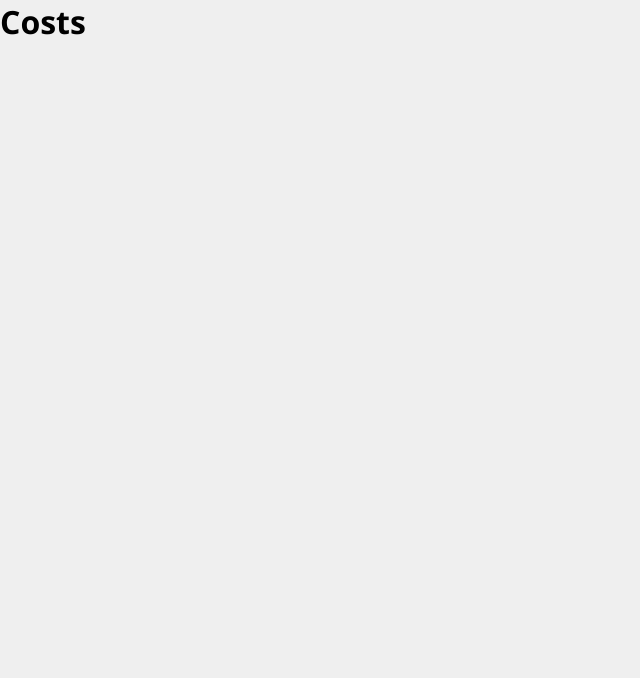
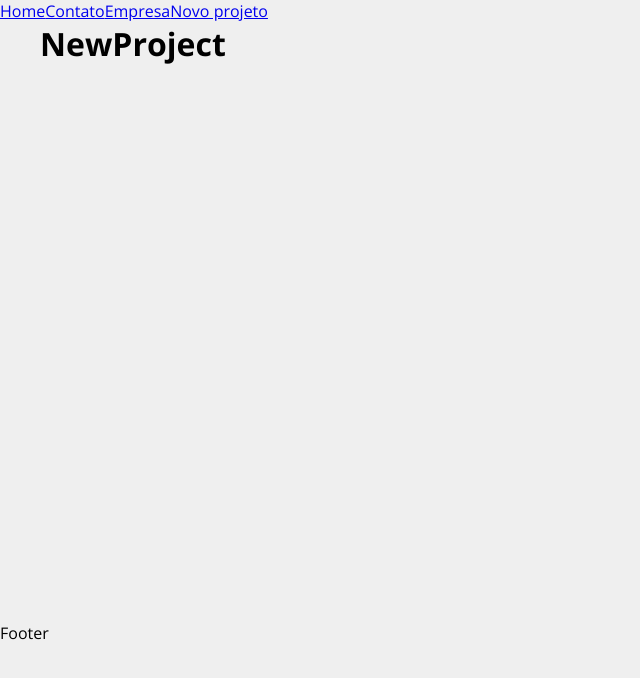
Before and after one commit to WictorPereira/Meu-Projeto-React, a React (Vite) app in the folder costs/: page /newproject in a window 1280 px wide. Shown: the top 678 px of the page, without its empty margins (0-640 px from the left). Built offline with nearby package versions, Linux system fonts and the light colour scheme.

Commit message:
Estruturando o projeto
Add= layout, uso de props no container

```diff
--- a/costs/src/App.jsx
+++ b/costs/src/App.jsx
@@ -1,11 +1,38 @@
-function App() {
+import { BrowserRouter as Router, Route, Link, Routes } from'react-router-dom'
+import Home from '../src/components/pages/Home'
+import Company from '../src/components/pages/Company'
+import Contact from '../src/components/pages/Contact'
+import NewProject from '../src/components/pages/NewProject'
+import Container from './components/layout/Container.jsx'
 
 
+
+function App() {
   return (
-   <div className='App'>
-      <h1>Costs</h1>
-   </div>
+
+   <Router>
+
+    <div>
+      <Link to="/">Home</Link>
+      <Link to="/Contact">Contato</Link>
+      <Link to="/Company">Empresa</Link>
+      <Link to="/NewProject">Novo projeto</Link>
+    </div>
+    <Container customClass="min-height">
+    <Routes>
+      <Route path='/' element={<Home/>}/>
+      <Route path='/company' element={<Company/>}/>
+      <Route path='/contact' element={<Contact/>}/>
+      <Route path='/newproject' element={<NewProject/>}/>
+    </Routes>
+    </Container>
+    <p>Footer</p>
+
+   </Router>
+
+
   );
+
 }
 
 export default App
--- /dev/null
+++ b/costs/src/components/layout/Container.jsx
@@ -0,0 +1,9 @@
+import styles from './Container.module.css'
+
+
+
+function Container(props) {
+  return <div className={`${styles.container} ${styles[props.customClass]}`}>{ props.children}</div>;
+}
+
+export default Container;
--- /dev/null
+++ b/costs/src/components/layout/Container.module.css
@@ -0,0 +1,22 @@
+
+.container{
+    width: 1200px;
+    display: flex;
+    justify-content: space-between;
+    margin: 0 auto;
+    flex-wrap: wrap;
+
+}
+
+.min-height {
+    min-height: 75%;
+}
+
+.start {
+    justify-content:  flex-start;
+}
+
+.column{
+    flex-direction: column;
+    justify-content: flex-start;
+}
--- /dev/null
+++ b/costs/src/components/pages/Company.jsx
@@ -0,0 +1,5 @@
+function Company() {
+    return <h1>Company</h1>
+}
+
+export default Company
--- /dev/null
+++ b/costs/src/components/pages/Contact.jsx
@@ -0,0 +1,5 @@
+function Contact() {
+    return <h1>Contact</h1>
+}
+
+export default Contact
--- /dev/null
+++ b/costs/src/components/pages/Home.jsx
@@ -0,0 +1,5 @@
+function Home() {
+    return <h1>Home</h1>
+}
+
+export default Home
--- /dev/null
+++ b/costs/src/components/pages/NewProject.jsx
@@ -0,0 +1,5 @@
+function NewProject() {
+    return <h1>NewProject</h1>
+}
+
+export default NewProject
```
